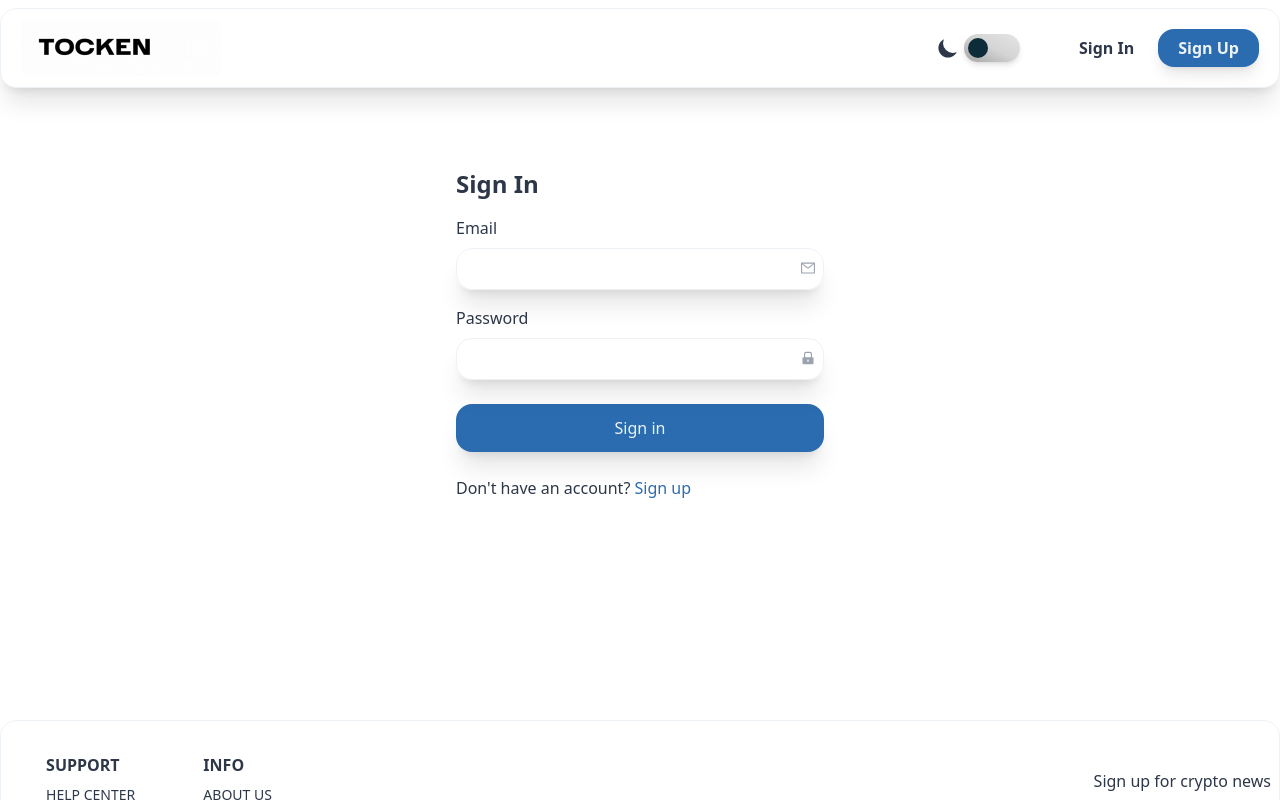
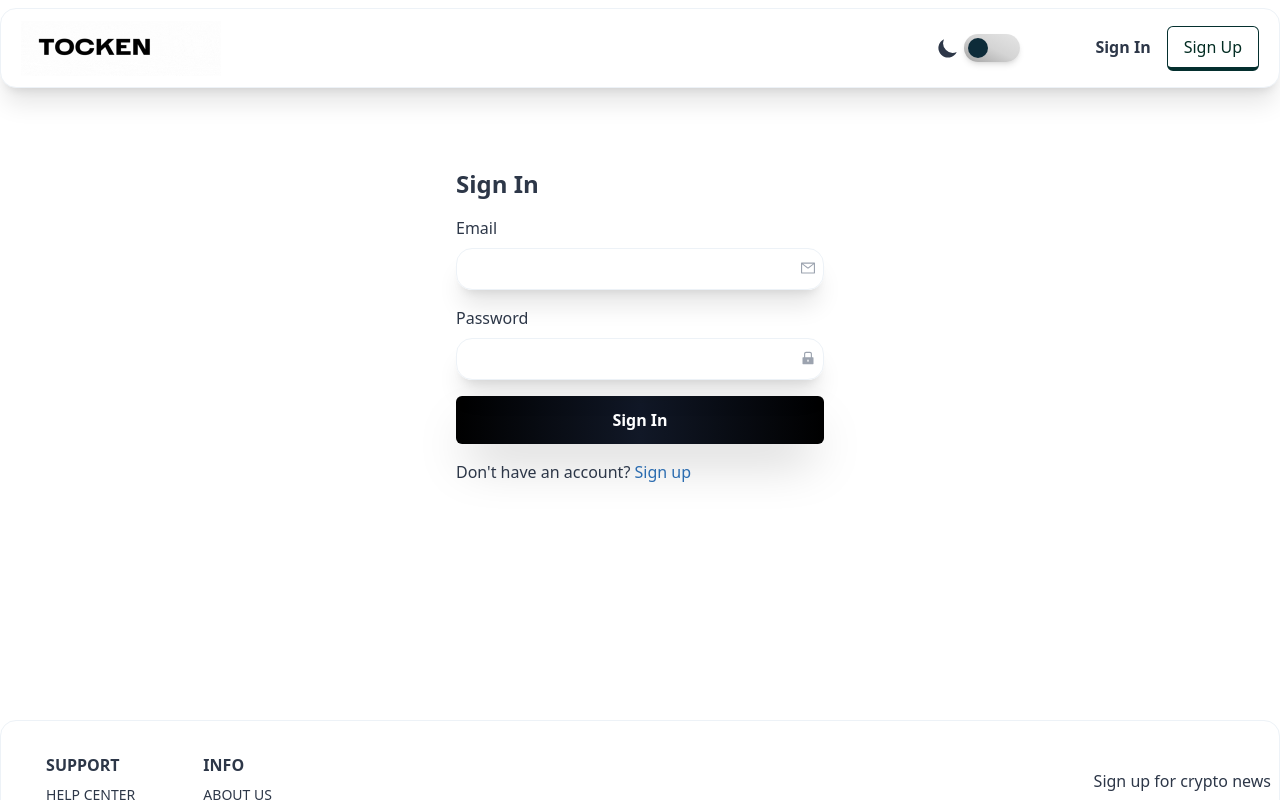
Before and after one commit to zoro-diablo/Crypto-React-Firebase-Auth-Project, a React (Create React App) app: page /signin in a window 1280 px wide. Shown: the top 800 px of the page. Built offline with nearby package versions, Linux system fonts and the light colour scheme; no server answers.

Commit message:
Button component | Nav and sign in & out button design change

```diff
--- /dev/null
+++ b/src/components/Button.jsx
@@ -0,0 +1,21 @@
+import React from 'react'
+import { useContext } from 'react'
+import { ThemeContext } from '../context/ThemeContext'
+
+const Button = ({ buttonText }) => {
+  const { theme } = useContext(ThemeContext)
+
+  return (
+    <button
+      className={
+        theme === 'dark'
+          ? 'flex justify-center items-center gap-2 w-full h-12 cursor-pointer rounded-md shadow-sm text-white font-semibold bg-gradient-to-r from-violet-600 via-violet-500 to-violet-400 hover:shadow-lg hover:shadow-violet-500 hover:scale-105 duration-300 hover:from-violet-400 hover:to-violet-600'
+          : 'flex justify-center items-center gap-2 w-full h-12 cursor-pointer rounded-md shadow-2xl text-white font-semibold bg-gradient-to-r from-black via-gray-900 to-black hover:shadow-xl hover:shadow-gray-600 hover:scale-105 duration-300'
+      }
+    >
+      {buttonText}
+    </button>
+  )
+}
+
+export default Button
--- a/src/components/Navbar.jsx
+++ b/src/components/Navbar.jsx
@@ -1,4 +1,4 @@
-import React, { useState, useEffect,useContext } from 'react'
+import React, { useState, useEffect, useContext } from 'react'
 import { Link, useNavigate } from 'react-router-dom'
 import ThemeToggle from './ThemeToggle'
 import { AiOutlineClose, AiOutlineMenu } from 'react-icons/ai'
@@ -6,7 +6,6 @@ import { UserAuth } from '../context/AuthContext'
 import logo from '../assets/White logo.gif'
 import logoTwo from '../assets/Dark logo.gif'
 import { ThemeContext } from '../context/ThemeContext'
-
 
 const Navbar = () => {
   const [nav, setNav] = useState(false)
@@ -69,11 +68,17 @@ const Navbar = () => {
           <Link to='/signin' className='p-4 hover:text-accent'>
             Sign In
           </Link>
-          <Link
-            to='/signup'
-            className='bg-button text-btnText px-5 py-2 ml-2 rounded-2xl shadow-lg hover:shadow-2xl'
-          >
-            Sign Up
+          <Link to='/signup'>
+            <button
+              className={`${
+                theme === 'dark'
+                  ? 'bg-violet-950 text-violet-400 border-violet-400'
+                  : 'bg-white text-emerald-950 border-teal-950'
+              } border  border-b-4 font-medium overflow-hidden relative px-4 py-2 rounded-md hover:brightness-150 hover:border-t-4 hover:border-b active:opacity-75 outline-none duration-300 group`}
+            >
+              <span className='bg-violet-400 shadow-violet-400 absolute -top-[150%] left-0 inline-flex w-80 h-[5px] rounded-md opacity-50 group-hover:top-[150%] duration-500 shadow-[0_0_10px_10px_rgba(0,0,0,0.3)]'></span>
+              Sign Up
+            </button>
           </Link>
         </div>
       )}
--- a/src/index.css
+++ b/src/index.css
@@ -3,17 +3,17 @@
 @tailwind utilities;
 
 :root {
-  @apply bg-primary text-primary
+  @apply bg-primary text-primary;
 }
 
 .rounded-div {
-  @apply border border-secondary rounded-2xl shadow-xl bg-primary px-2 max-w-[1290px] w-full mx-auto
+  @apply border border-secondary rounded-2xl shadow-xl bg-primary px-2 max-w-[1290px] w-full mx-auto;
 }
 .rounded-div-two {
-  @apply rounded-2xl shadow-xl bg-primary px-2 max-w-[1290px] w-full mx-auto
+  @apply rounded-2xl shadow-xl bg-primary px-2 max-w-[1290px] w-full mx-auto;
 }
 .rounded-div-three {
-  @apply border border-secondary rounded-2xl shadow-xl bg-primary px-2 max-w-[1450px] w-full mx-auto
+  @apply border border-secondary rounded-2xl shadow-xl bg-primary px-2 max-w-[1450px] w-full mx-auto;
 }
 
 .dark {
@@ -21,7 +21,7 @@
   --color-bg-secondary: #393c40;
   --color-text-primary: #dbdbdb;
   --color-text-secondary: #e2e8f0;
-  --color-text-accent: #81e6d9;
+  --color-text-accent: #744ac2;
   --color-bg-input: #4a5361;
   --color-bg-button: #81e6d9;
 }
--- a/src/routes/Signin.jsx
+++ b/src/routes/Signin.jsx
@@ -2,6 +2,7 @@ import React, { useState } from 'react'
 import { AiFillLock, AiOutlineMail } from 'react-icons/ai'
 import { Link, useNavigate } from 'react-router-dom'
 import { UserAuth } from '../context/AuthContext'
+import Button from '../components/Button'
 
 const Signin = () => {
   const [email, setEmail] = useState('')
@@ -50,9 +51,7 @@ const Signin = () => {
               <AiFillLock className='absolute right-2 top-3 text-gray-400' />
             </div>
           </div>
-          <button className='w-full my-2 p-3 bg-button text-btnText rounded-2xl shadow-xl'>
-            Sign in
-          </button>
+          <Button buttonText='Sign In' />
         </form>
         <p className='my-4'>
           Don't have an account?{' '}
--- a/src/routes/Signup.jsx
+++ b/src/routes/Signup.jsx
@@ -2,6 +2,7 @@ import React, { useState } from 'react'
 import { AiFillLock, AiOutlineMail } from 'react-icons/ai'
 import { Link, useNavigate } from 'react-router-dom'
 import { UserAuth } from '../context/AuthContext'
+import Button from '../components/Button'
 
 const Signup = () => {
   const [email, setEmail] = useState('')
@@ -53,9 +54,7 @@ const Signup = () => {
               <AiFillLock className='absolute right-2 top-3 text-gray-400' />
             </div>
           </div>
-          <button className='w-full my-2 p-3 bg-button text-btnText rounded-2xl shadow-xl'>
-            Sign up
-          </button>
+          <Button buttonText='Sign Up' />
         </form>
         <p className='my-4'>
           Already have an account?{' '}
```
